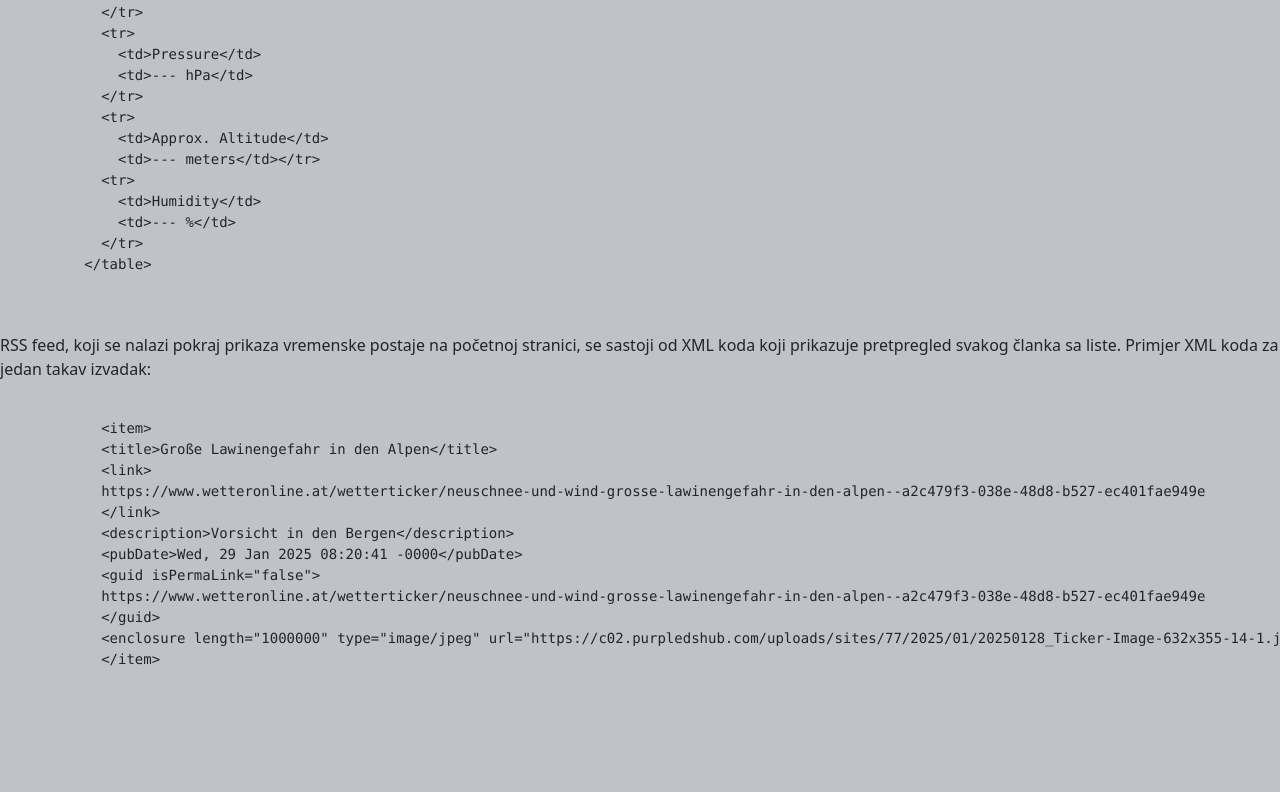
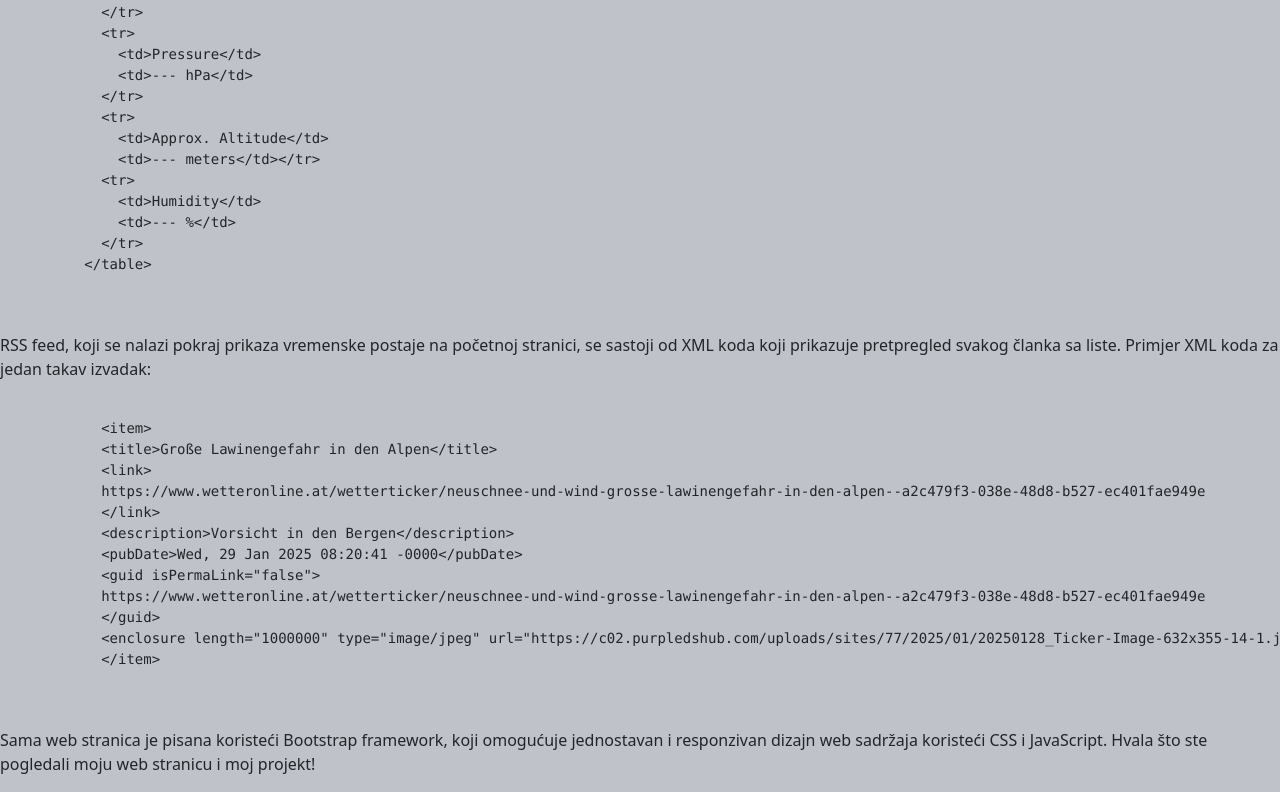
Before and after one commit to Jplasc/projekt-webstr, a plain HTML site: page o_projektu.html in a window 1280 px wide. Shown: the part 1762-2554 px from the top of the page. Before the commit the page ends 2490 px from the top, so only its background shows below. Drawn offline with nearby package versions, Linux system fonts and the light colour scheme.

Commit message:
Add files via upload

```diff
--- a/o_projektu.html
+++ b/o_projektu.html
@@ -102,6 +102,7 @@
             &lt;/item&gt;
           </code>
         </pre>
+        <p>Sama web stranica je pisana koristeći Bootstrap framework, koji omogućuje jednostavan i responzivan dizajn web sadržaja koristeći CSS i JavaScript. Hvala što ste pogledali moju web stranicu i moj projekt!</p>
       </div>
   </body>
 </html>
```
